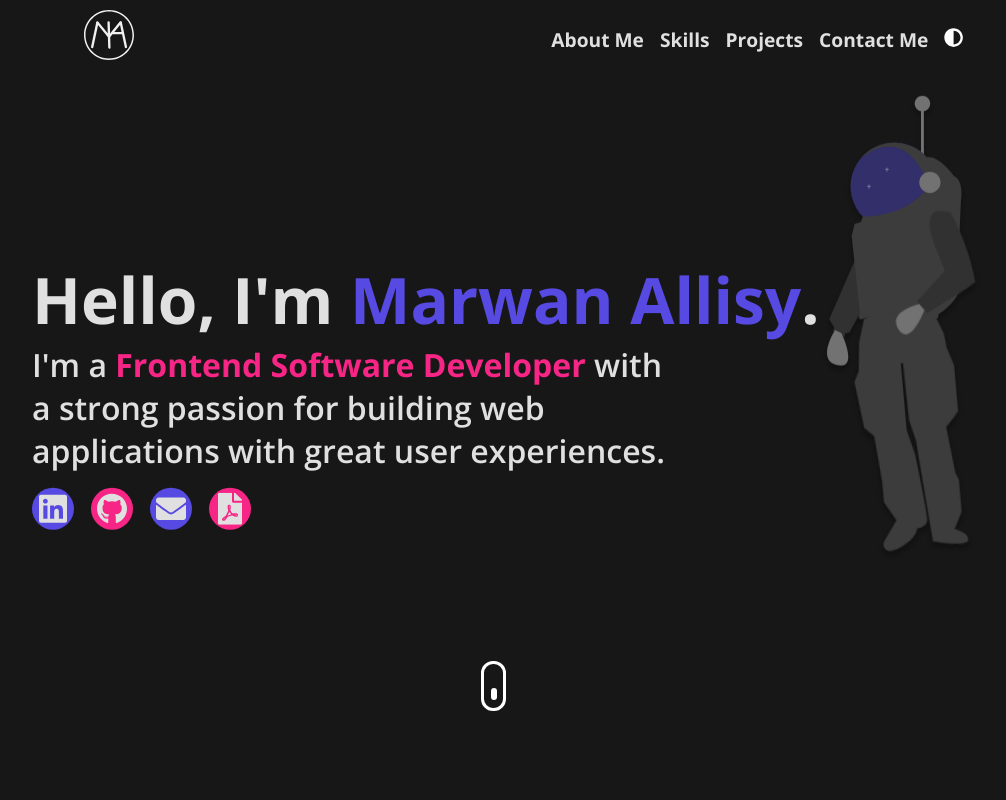
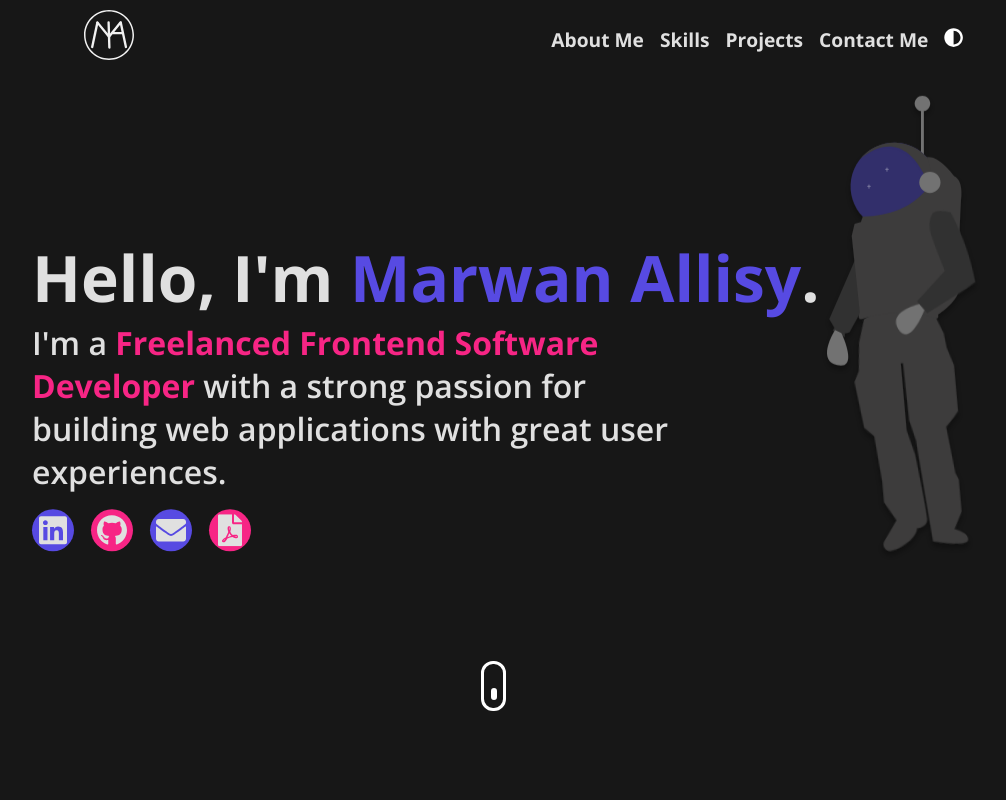
Before and after one commit to marwanAllithy/portfolio, a React (Create React App) app: page / in a window 1280 px wide. Shown: the top 800 px of the page, without its empty margins (108-1114 px from the left). Built offline with nearby package versions, Linux system fonts and the light colour scheme.

Commit message:
change name

```diff
--- a/src/compos/Landing.jsx
+++ b/src/compos/Landing.jsx
@@ -28,7 +28,7 @@ const Landing = ({ handledarkmode, darkmode, lightmode }) => {
             Hello, I'm <span className="blue">Marwan Allisy</span>.
           </h1>
           <div className="landing__discription--para">
-            I'm a <b className="pink">Frontend Software Developer</b> with a
+            I'm a <b className="pink">Freelanced Frontend Software Developer</b> with a
             strong passion for building web applications with great user
             experiences.
           </div>
```
